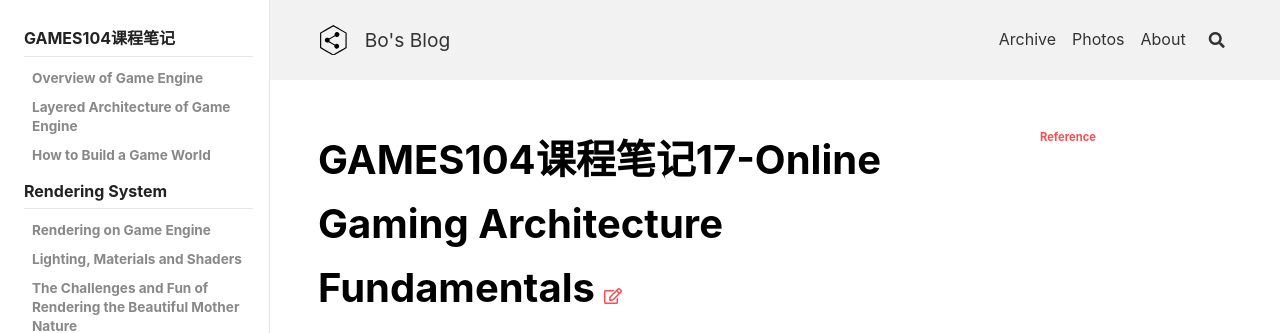
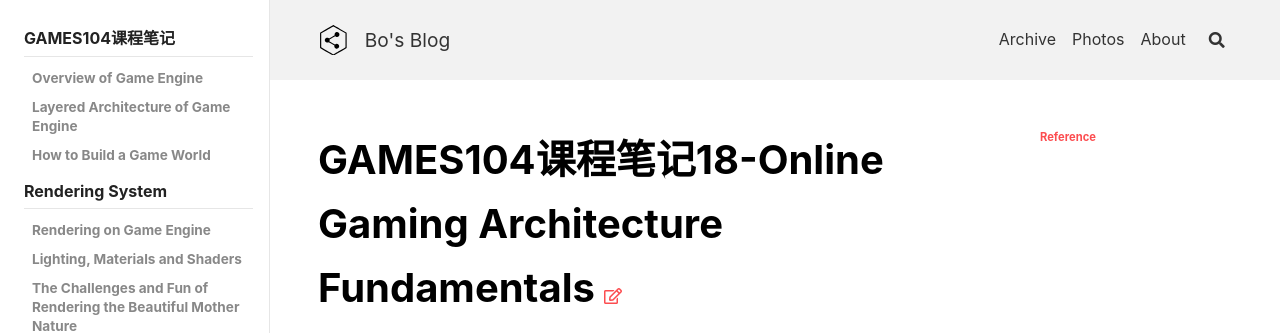
Before and after one commit to peng00bo00/peng00bo00_previous_blog, a Jekyll site: the page built from _posts/2022-08-10-GAMES104-NOTES-18.md, in a window 1280 px wide. Shown: the top 333 px of the page. Built offline with Jekyll 4.4.1, drawn with Linux system fonts in a browser that asks for light colours; nearby versions of some CDN libraries.

Commit message:
Update 2022-08-10-GAMES104-NOTES-18.md

```diff
--- a/_posts/2022-08-10-GAMES104-NOTES-18.md
+++ b/_posts/2022-08-10-GAMES104-NOTES-18.md
@@ -1,8 +1,8 @@
 ---
 layout: article
-title: GAMES104课程笔记17-Online Gaming Architecture Fundamentals
+title: GAMES104课程笔记18-Online Gaming Architecture Fundamentals
 tags: ["GAMES104", "CG"]
-key: GAMES104-17
+key: GAMES104-18
 aside:
   toc: true
 sidebar:
```
